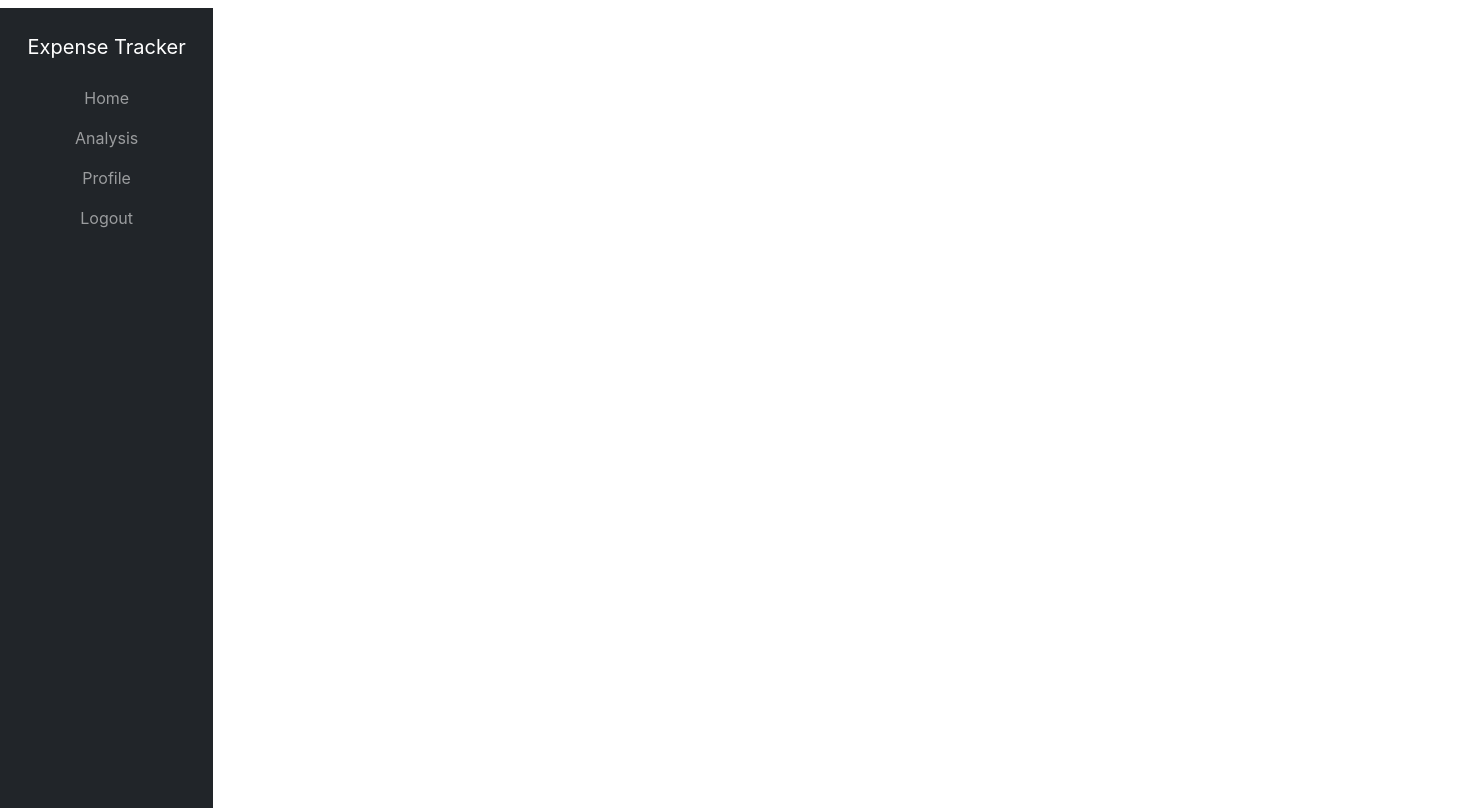
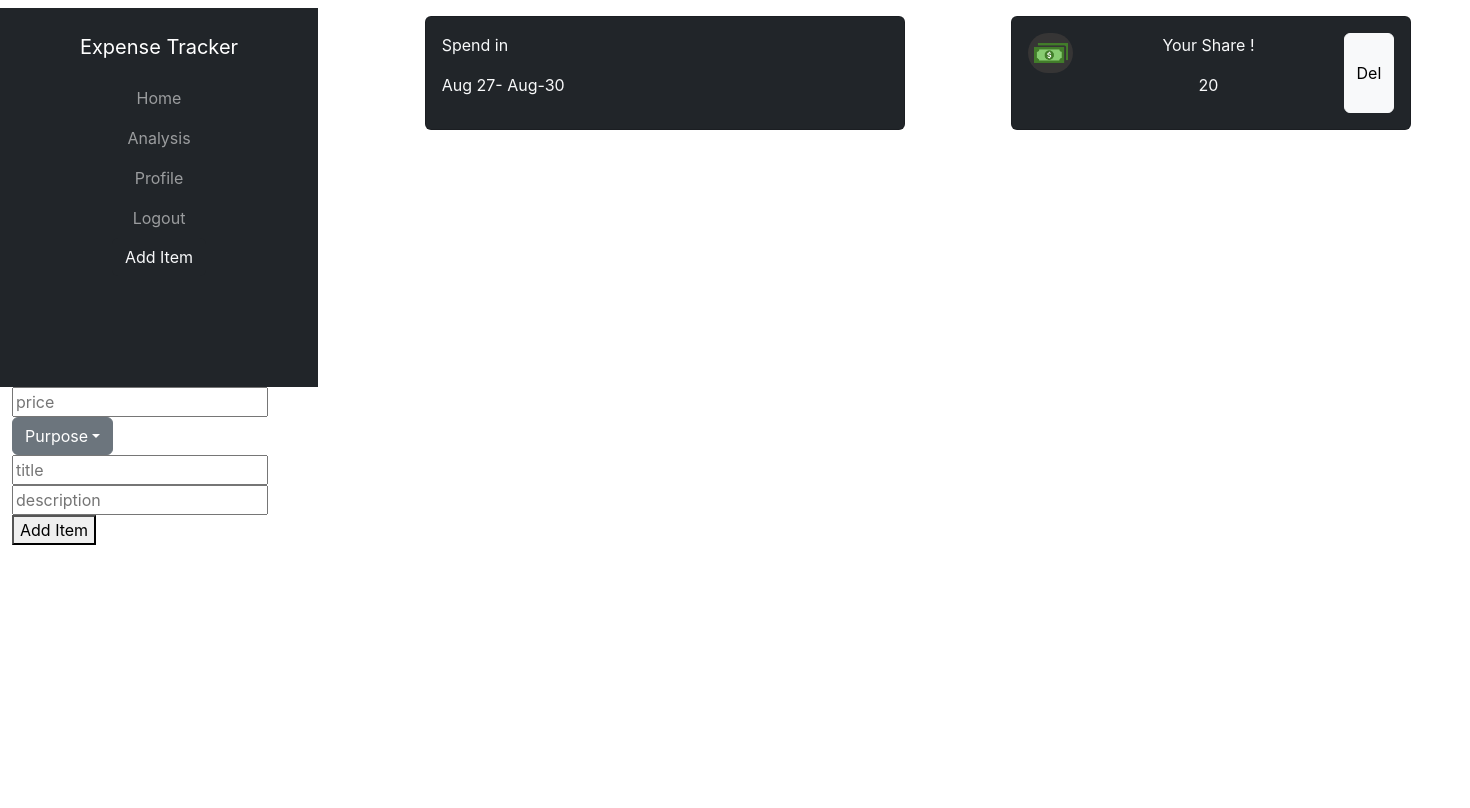
Before and after one commit to AviralJuyal/expense-tracker, a React (Create React App) app: page /dashboard-home in a window 1280 px wide. Shown: the whole page, 1470 px wide, since content can reach past the window. Built offline with nearby package versions, Linux system fonts and the light colour scheme; some icons are missing.

Commit message:
new commit

```diff
--- a/src/App.css
+++ b/src/App.css
@@ -181,7 +181,10 @@
 
 .containerDashboard {
   display: flex;
-  justify-content: center;
+  min-width: 90%;
+  /* margin-left: 30px; */
+  justify-content: space-evenly;
+  /* background-color: red; */
 
 }
 
@@ -211,3 +214,7 @@
   justify-content: center;
   align-items: center;
 }
+
+.sideNav{
+  width: 700px;
+}
--- a/src/Components/Login.jsx
+++ b/src/Components/Login.jsx
@@ -14,6 +14,7 @@ const Login = () => {
     })
     const result  = await res.json();
     console.log(result , 'result')
+    localStorage.setItem('userToken', result.userToken);
     setFormData({
       email:"" , password:""
      })
--- a/src/Components/SideNav.jsx
+++ b/src/Components/SideNav.jsx
@@ -1,11 +1,25 @@
-import React from 'react'
+import React, { useState } from 'react'
+import { Link } from 'react-router-dom'
 import '../assets/css/sidebar.css'
+import Modal from 'react-awesome-modal'
 
 const SideNav = () => {
+  const [modalAdd, setModalAdd] = useState(false);
+  const [items, setItems] = useState({
+    price:'' , purpose:'', title:'', desc:''
+  });
+
+  const addItems = (e) => {
+    e.preventDefault();
+
+    console.log(items);
+    setItems({price:'' , purpose:'', title:'', desc:''})
+  }
+
   return (
     <div class="container-fluid">
     <div class="row min-vh-100 flex-column flex-md-row">
-      <aside class="col-12 col-md-3 col-xl-2 p-0 bg-dark ">
+      <aside class="col-12   p-0 bg-dark ">
         <nav class="navbar navbar-expand-md navbar-dark bd-dark flex-md-column flex-row align-items-center py-2 text-center sticky-top " id="sidebar">
           <div class="text-center p-3">
            <a href="#" class="navbar-brand mx-0 font-weight-bold  text-nowrap" >Expense Tracker</a>
@@ -17,21 +31,47 @@ const SideNav = () => {
           <div class="collapse navbar-collapse order-last" id="nav">
             <ul class="navbar-nav flex-column w-100 justify-content-center">
             <li class="nav-item">
-              <a href="#" class="nav-link"> Home</a>
+              <Link to='/dashboard-home' class="nav-link">Home</Link>
             </li>
             <li class="nav-item">
-              <a href="#" class="nav-link"> Analysis</a>
+              <Link to='/dashboard-analysis' class="nav-link">Analysis</Link>
+
             </li>
             <li class="nav-item">
-              <a href="#" class="nav-link"> Profile </a>
+              <Link to='/dashboard-analysis' class="nav-link">Profile</Link>
+
             </li>
             <li class="nav-item">
-              <a href="#" class="nav-link"> Logout </a>
+              <Link to='/dashboard-analysis' class="nav-link">Logout</Link>
+            </li>
+            <li>
+              <button class='nav-item bg-dark text-light btn' onClick={()=>setModalAdd(true)}>Add Item</button>
             </li>
           </ul>
           </div>
         </nav>
       </aside>
+      <Modal visible={modalAdd} width="318" height="336" effect="fadeInUp" onClickAway={()=>setModalAdd(false)}>
+        <form onSubmit={addItems}>
+          <input type="number" placeholder='price' value={items.price} onChange={(e)=>setItems({...items, price:e.currentTarget.value})}/>
+          {/* <input type="text" placeholder='purpose' value={items.purpose} onChange={(e)=>setItems({...items, purpose:e.currentTarget.value})}/> */}
+          <div class="dropdown">
+            <button class="btn btn-secondary dropdown-toggle"  data-bs-toggle="dropdown" aria-expanded="false">
+              Purpose
+            </button>
+            {items.purpose && <p>{items.purpose}</p>}
+            <ul class="dropdown-menu">
+              <li><button class="dropdown-item" type="button" onClick={()=>setItems({...items, purpose:'others'})}>Others</button></li>
+              <li><button class="dropdown-item" type="button" onClick={()=>setItems({...items, purpose:'food'})}>Food</button></li>
+              <li><button class="dropdown-item" type="button" onClick={()=>setItems({...items, purpose:'shopping'})}>Shopping</button></li>
+              <li><button class="dropdown-item" type="button" onClick={()=>setItems({...items, purpose:'travel'})}>Travel</button></li>
+            </ul>
+          </div>
+          <input type="text" placeholder='title' value={items.title} onChange={(e)=>setItems({...items, title:e.currentTarget.value})}/>
+          <input type="text" placeholder='description' value={items.desc} onChange={(e)=>setItems({...items, desc:e.currentTarget.value})}/>
+          <button type="submit btn btn-dark text-light">Add Item</button>
+        </form>
+      </Modal>
     </div>
   </div>
   )
--- a/src/pages/DashboardHome.jsx
+++ b/src/pages/DashboardHome.jsx
@@ -1,11 +1,42 @@
 import React from 'react'
 import SideNav from '../Components/SideNav'
+import icon from '../cash-icon.png'
+
 
 function DashboardHome() {
   return (
-    <div>
+    <div className='d-flex  .d-xl-flex-row .d-md-flex-row'>
+      {/* <div className=''> */}
        <SideNav />
 
+      {/* </div> */}
+    <div className='containerDashboard mt-2 '>
+
+<div className='w-50 px-5'>
+    <div class="card bg-dark  text-light">
+        <div class="card-body ">
+          <div>
+            <p>Spend in </p> <p>Aug 27- Aug-30</p>
+          </div>
+        </div>
+    </div>
+</div>
+
+<div className='cardMain'>
+<div class="card bg-dark text-light mb-4 ">
+        <div class="card-body cardBody">
+            <div className='imgCash'>
+                <img src={icon} alt="" height='20px'/>
+            </div>
+            <div className='contentCard'>
+                <p>Your Share !</p>
+                <p>20</p>
+            </div>
+            <button className='btn btn-light '>Del</button>
+        </div>
+    </div>
+</div>
+</div>
     </div>
   )
 }
```
Also changed, not shown: src/Components/Dashboard.jsx (added, +46 -0 lines), 1 other file (tests, documents, lock files or other folders).
